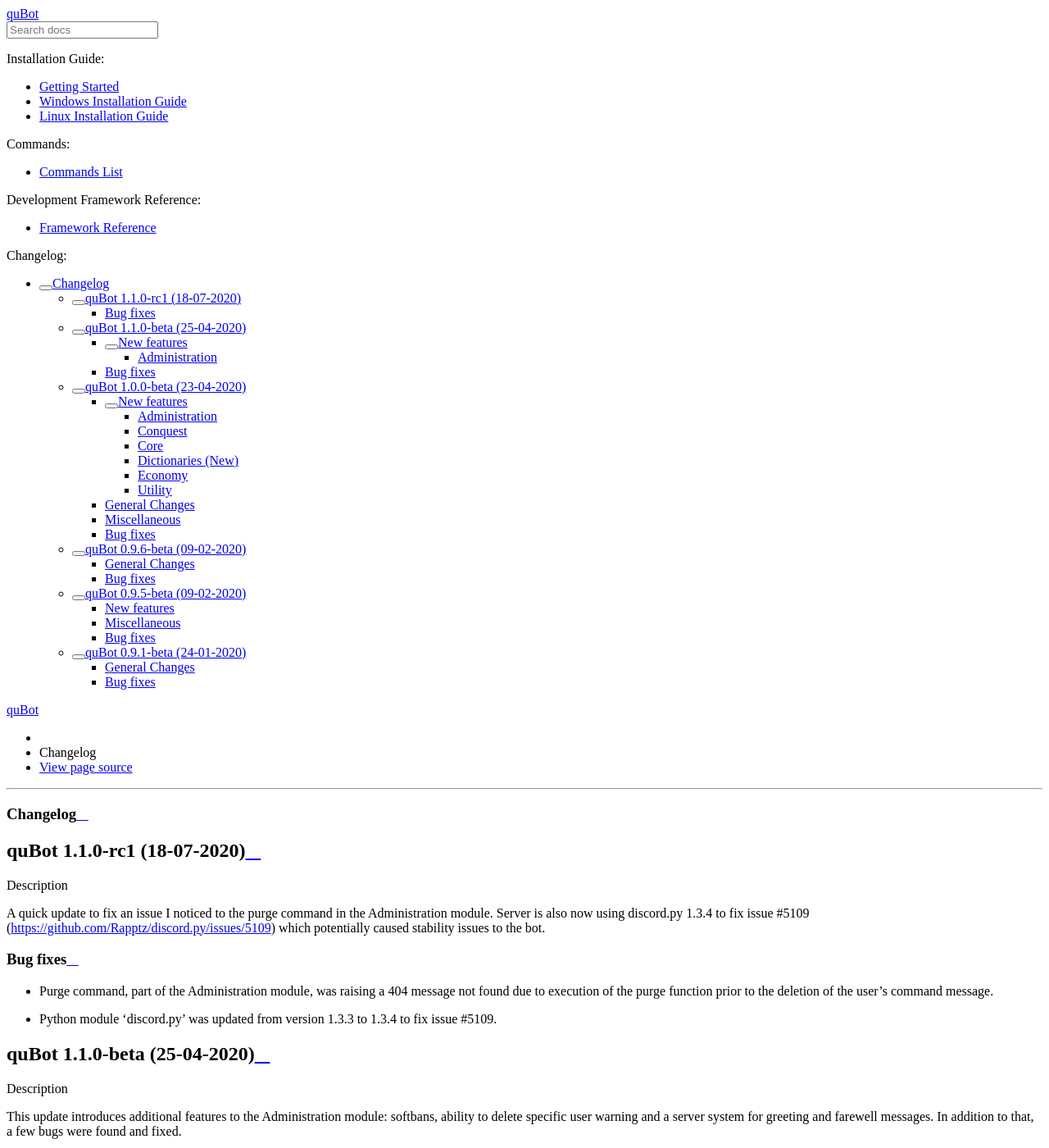
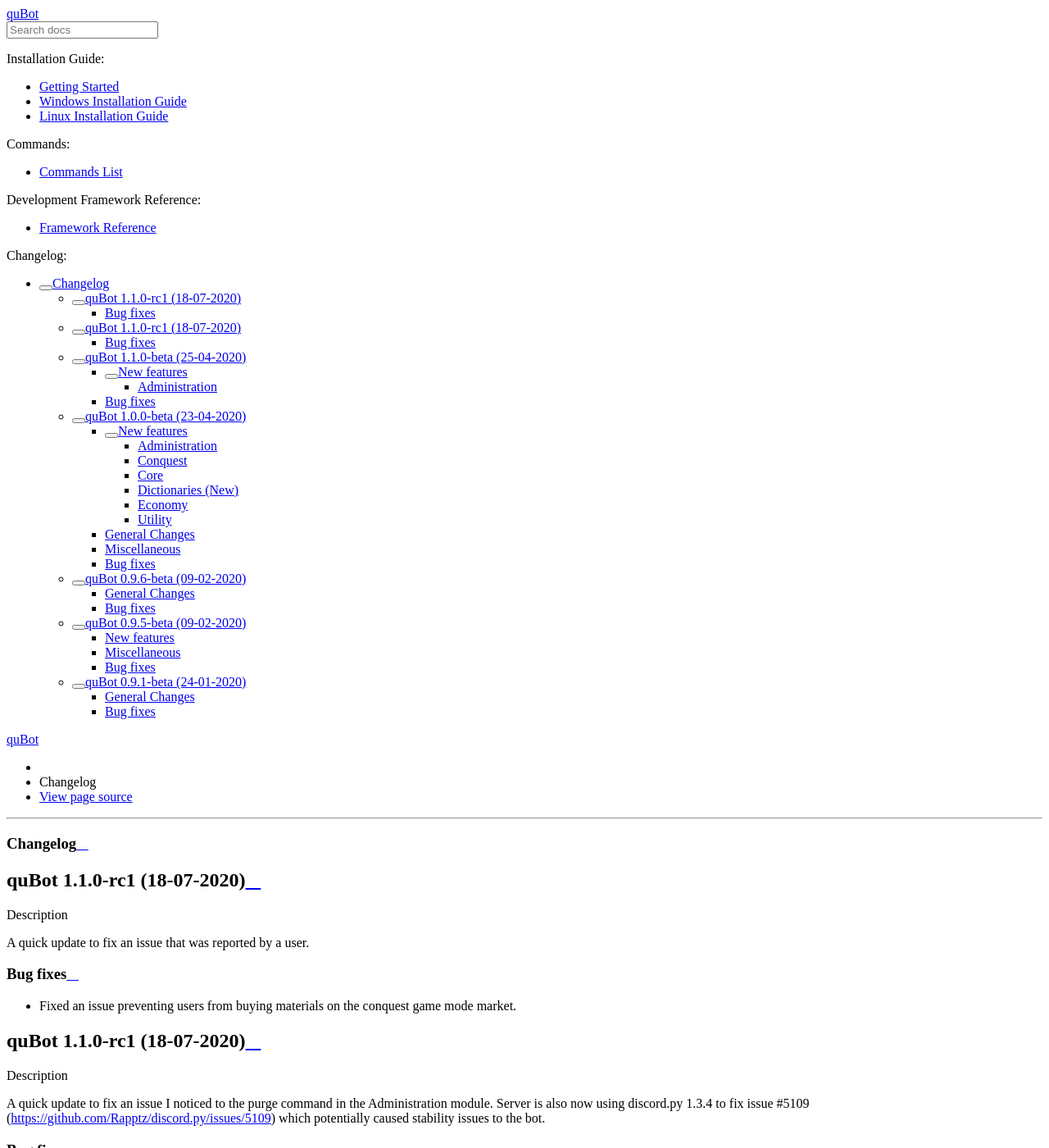
Before and after one commit to dividebynone/quBot, a Sphinx documentation site: the page built from docs/changelog.rst, in a window 1280 px wide and 1400 px high. Shown: the whole window at 82% size. Built offline with Sphinx 7.4.7 and the Read the Docs theme 2.0.0, drawn with Linux system fonts in a browser that asks for light colours.

```diff
--- a/docs/changelog.rst
+++ b/docs/changelog.rst
@@ -1,5 +1,16 @@
 Changelog
 =========
+
+quBot 1.1.0-rc1 (18-07-2020)
+-----------------------------
+
+.. topic:: Description
+
+    A quick update to fix an issue that was reported by a user.
+
+Bug fixes
+^^^^^^^^^
+- Fixed an issue preventing users from buying materials on the conquest game mode market.
 
 quBot 1.1.0-rc1 (18-07-2020)
 -----------------------------
```
Also changed, not shown: 1 other file.
